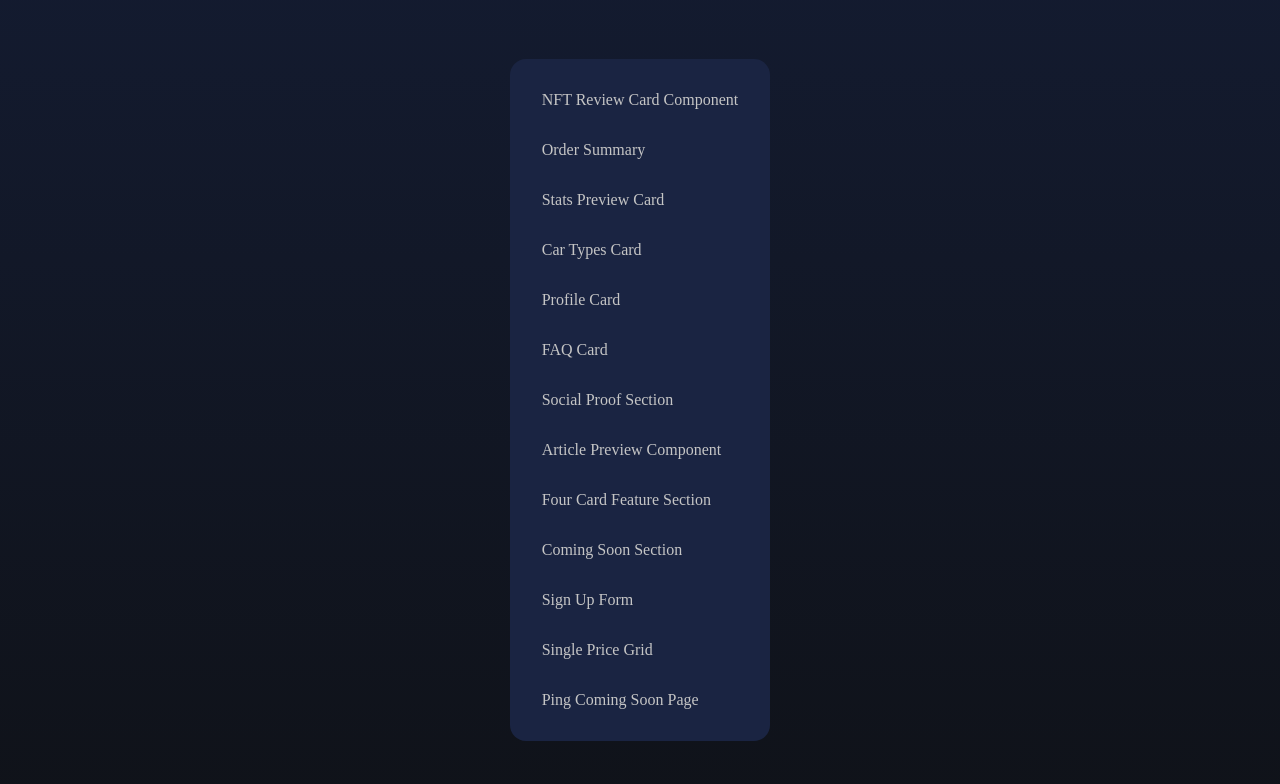
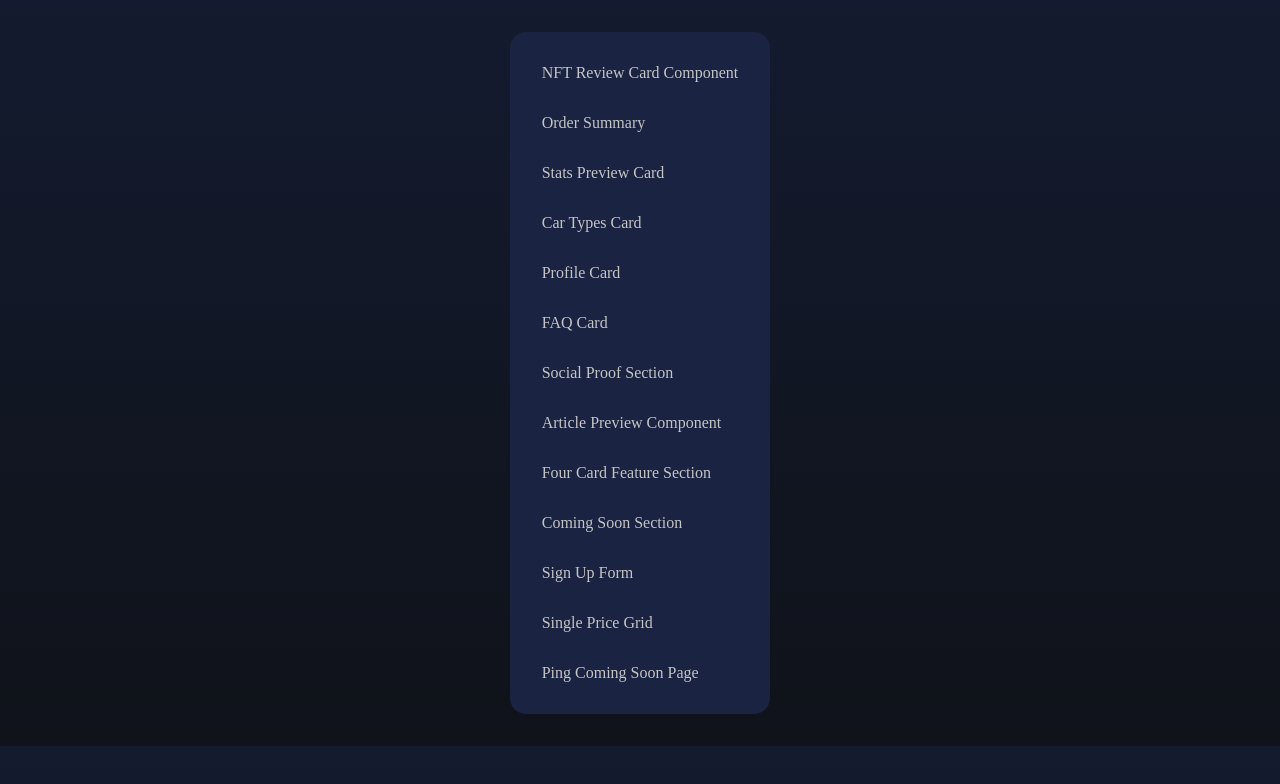
Before and after one commit to PuppetDart/frontmentor_designs, a plain HTML site: page index.html in a window 1280 px wide. Drawn offline with Linux system fonts and the light colour scheme; a web font is replaced by a local one.

Commit message:
fixed height issues in 11 & root style

```diff
--- a/style.css
+++ b/style.css
@@ -5,8 +5,8 @@
 body, #card{
     display: flex;
     justify-content: center;
-    height: 100vh;
-    padding: 0 2rem;
+    height: auto;
+    padding: 2rem;
     margin: 0;
 }
 body{
```
Also changed, not shown: 11 Sign Up form/style.css (+10 -0 lines).
